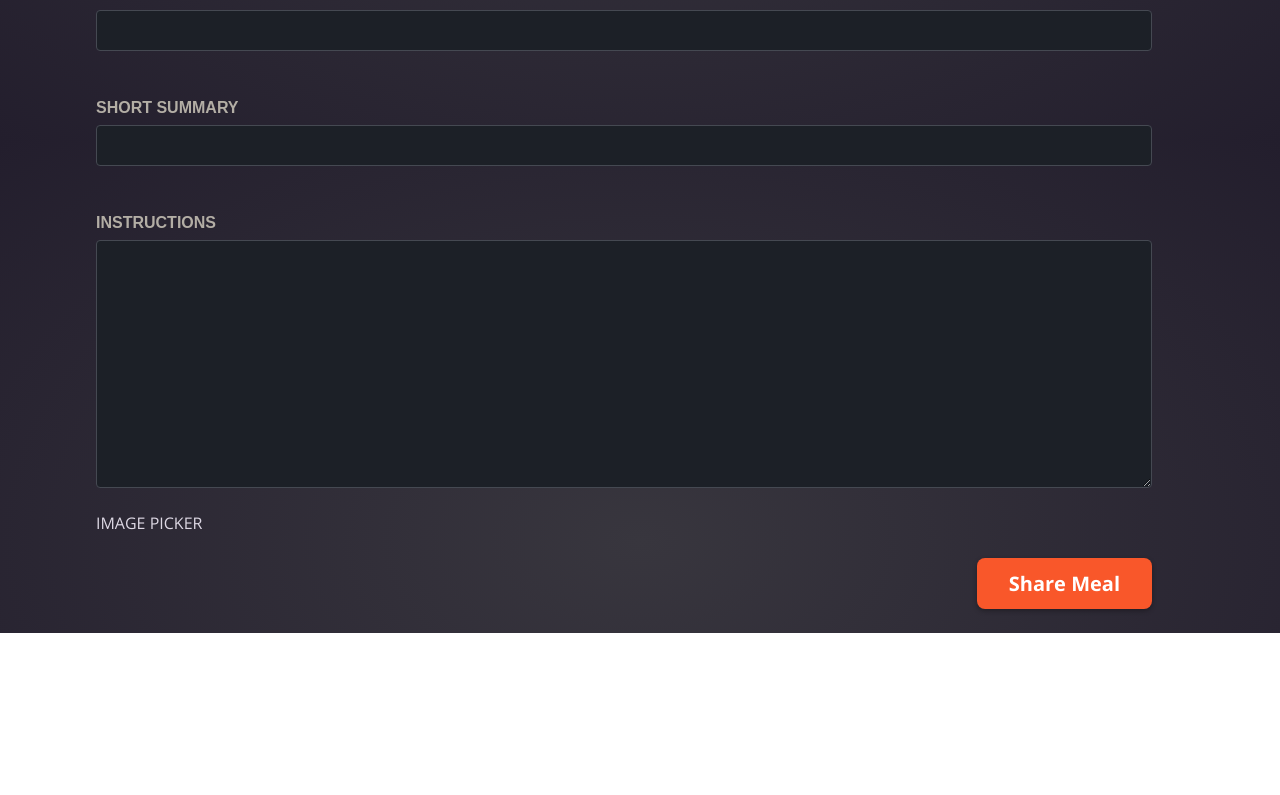
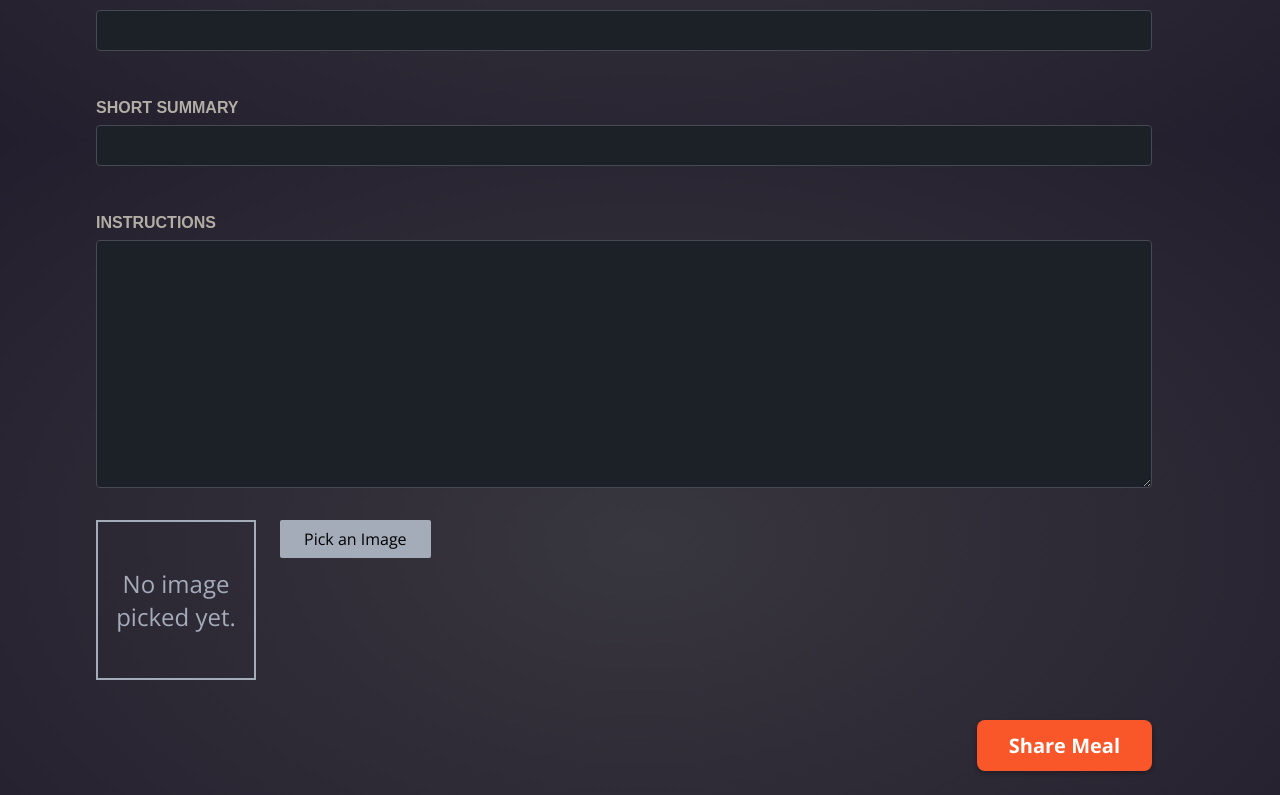
Before and after one commit to dorahs71/next-shared, a Next.js app: page /meals/share in a window 1280 px wide. Shown: the part 659-1454 px from the top of the page. Before the commit the page ends 1292 px from the top, so only its background shows below. Built offline with nearby package versions, Linux system fonts and the light colour scheme.

Commit message:
feat: add image picker into share page

```diff
--- a/app/meals/share/page.tsx
+++ b/app/meals/share/page.tsx
@@ -1,4 +1,5 @@
 import styles from './page.module.css';
+import ImagePicker from '@/components/meals/image-picker';
 
 export default function ShareMealPage() {
   return (
@@ -33,7 +34,7 @@ export default function ShareMealPage() {
             <label htmlFor="instructions">Instructions</label>
             <textarea id="instructions" name="instructions" rows={10} required></textarea>
           </p>
-          IMAGE PICKER
+          <ImagePicker />
           <p className={styles.actions}>
             <button type="submit">Share Meal</button>
           </p>
```
